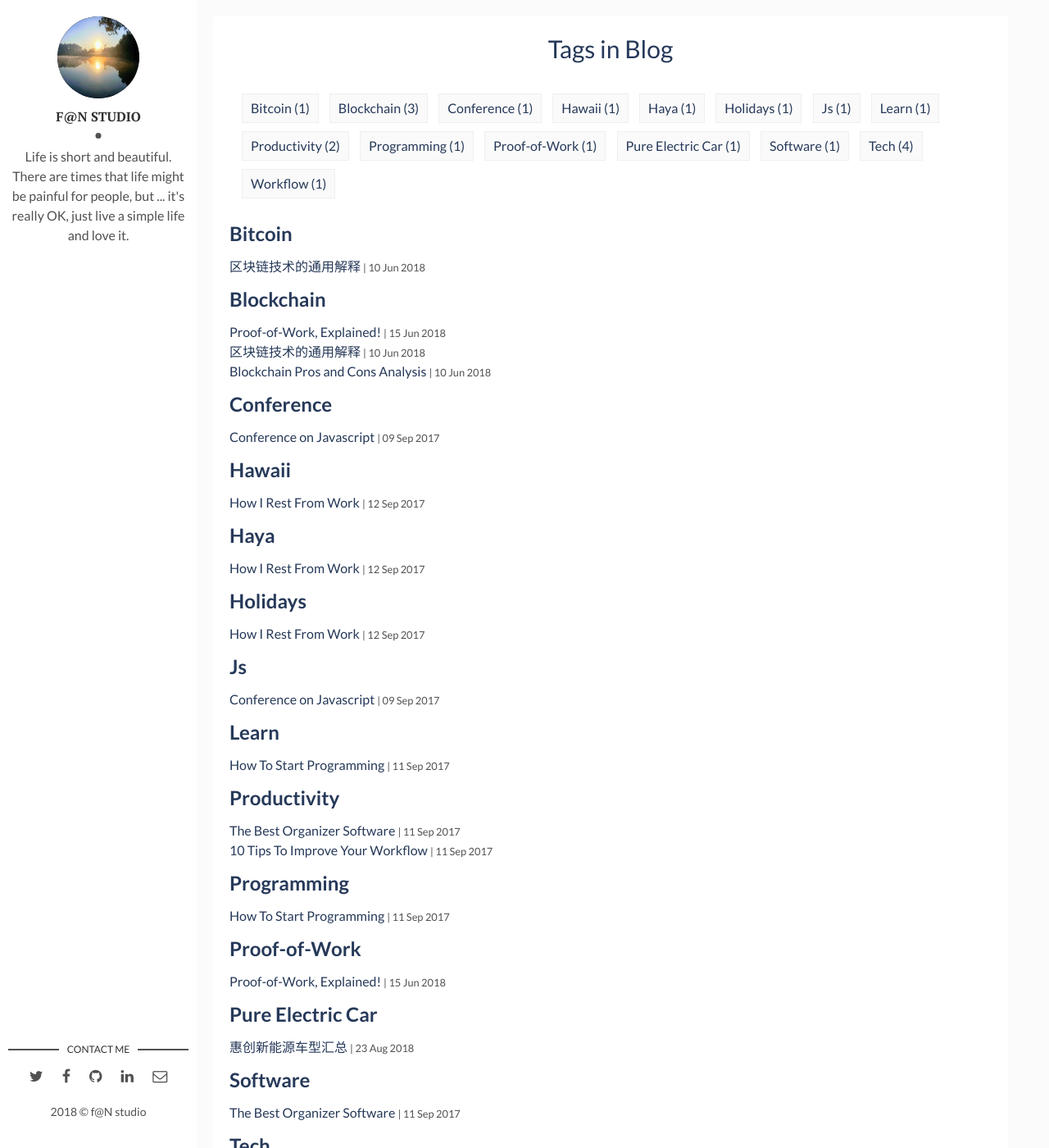
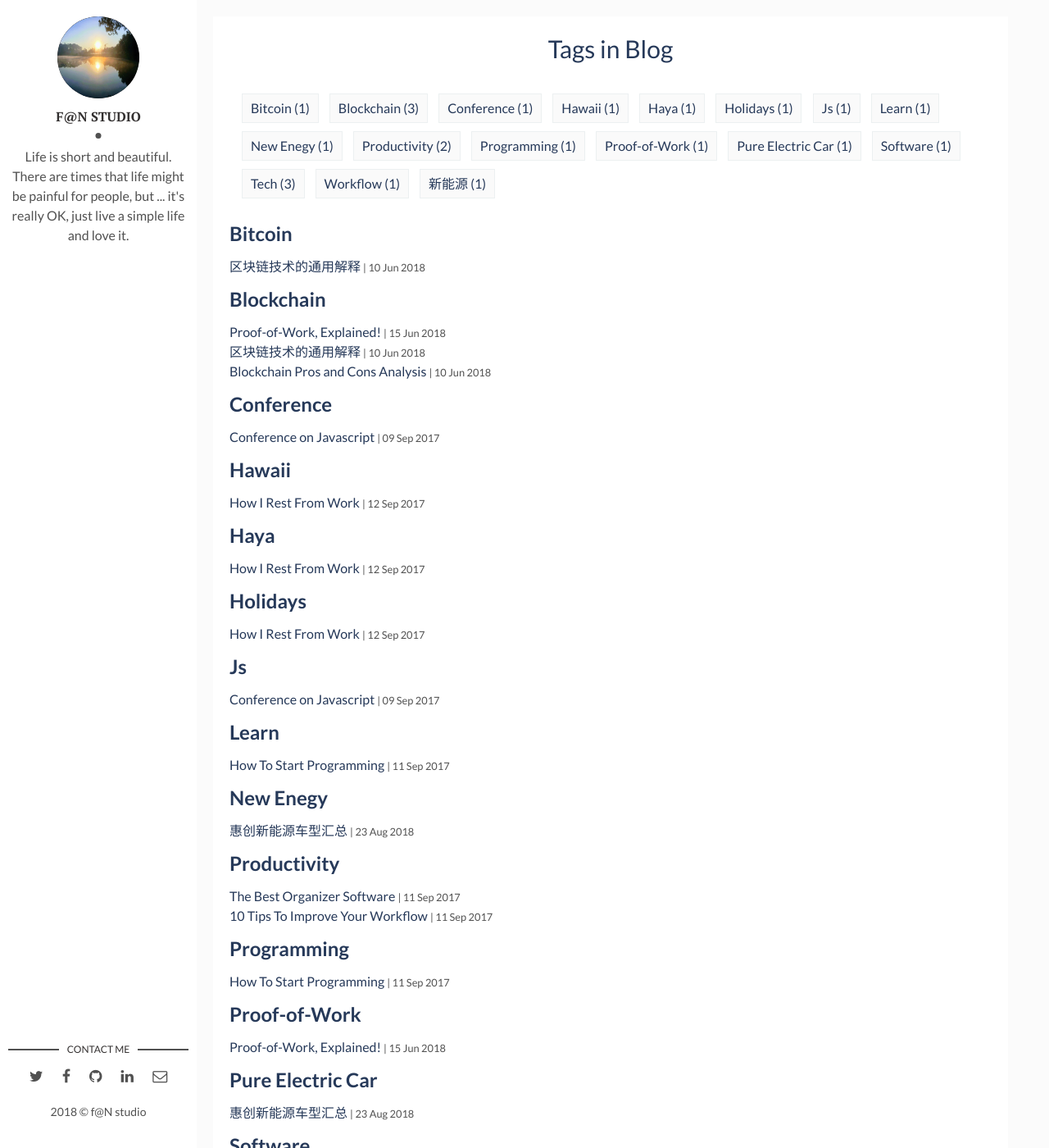
Before and after one commit to wowfrank/wowfrank.github.io, a Jekyll site: the page built from tags.html, in a window 1280 px wide and 1400 px high. Shown: the whole window at 82% size. Built offline with Jekyll 4.4.1, drawn with Linux system fonts in a browser that asks for light colours; some of the changed text lies outside the part shown.

Commit message:
Update 2018-08-19-information-of-pure-electric-cars-sales.markdown

```diff
--- a/_posts/2018-08-19-information-of-pure-electric-cars-sales.markdown
+++ b/_posts/2018-08-19-information-of-pure-electric-cars-sales.markdown
@@ -5,7 +5,7 @@ date: 2018-08-19 121:02:20 +0300
 description: 这个帖子的目的主要是记录汇创新能源车型汇总. # Add post description (optional)
 img: tesla-model-3-review-01.jpg # Add image post (optional)
 fig-caption: # Add figcaption (optional)
-tags: [Pure Electric Car,Tech]
+tags: [Pure Electric Car,New Enegy,新能源]
 ---
 ### 1. _DD6610EV12_
 #### _车型展示_
```
